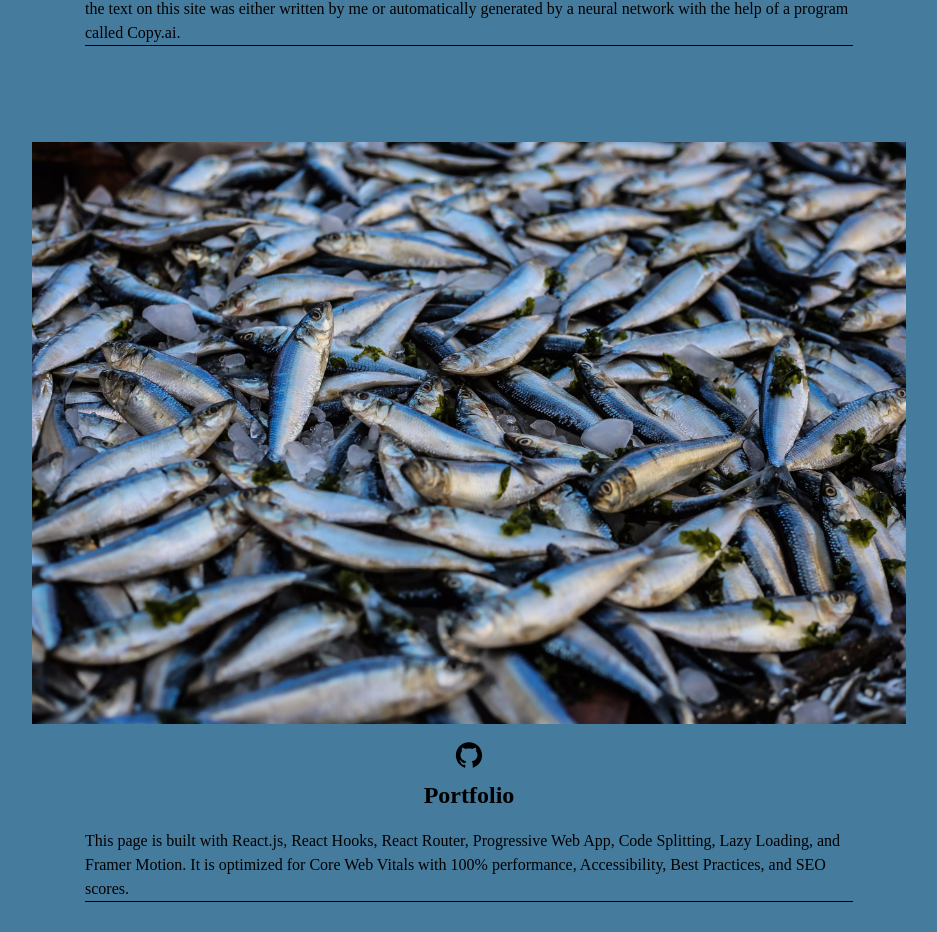
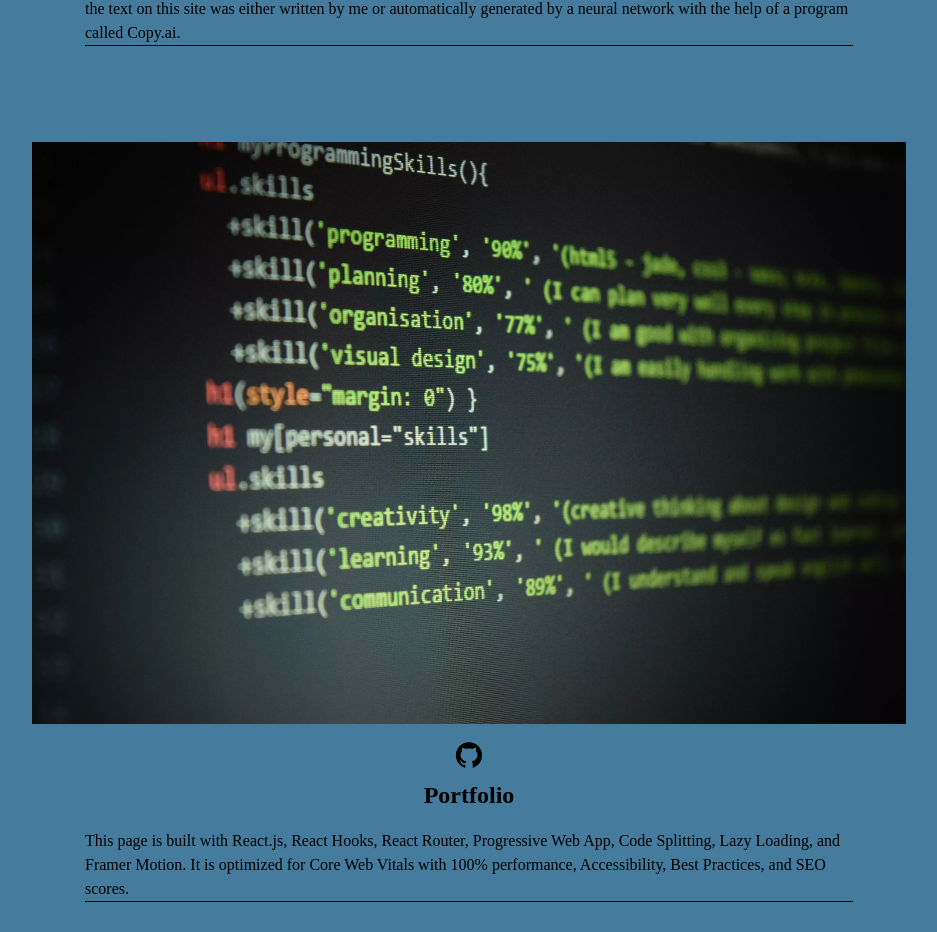
Before and after one commit to Eric-Santos/pwa-portfolio, a React (Create React App) app: page /projects in a window 1280 px wide. Shown: the part 2317-3249 px from the top of the page, without its empty margins (171-1108 px from the left). Built offline with nearby package versions, Linux system fonts and the light colour scheme; the HTML template or start-up script is replaced by a standard one.

Commit message:
added image to portfolio section

```diff
--- a/src/components/Projects.js
+++ b/src/components/Projects.js
@@ -7,7 +7,7 @@ import { BiWorld } from "react-icons/bi";
 const Projects = () => {
   return (
     <>
-      <Navbar        />
+      <Navbar />
       <div className="projects">
         <h1>Projects Section</h1>
         <p>
@@ -85,7 +85,7 @@ const Projects = () => {
             </p>
           </div>
           <div className="project">
-            <img src="photos/placeholderFish.webp" alt="placeholder" />
+            <img src="photos/portfolio.webp" alt="code background" />
             <div className="icons">
               <a href="https://github.com/Eric-Santos/pwa-portfolio">
                 <AiFillGithub size="30" />
```
Also changed, not shown: public/photos/portfolio.webp (added).
